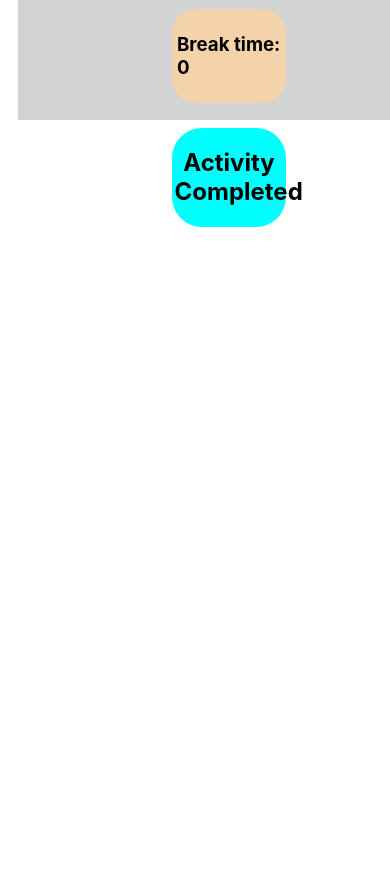
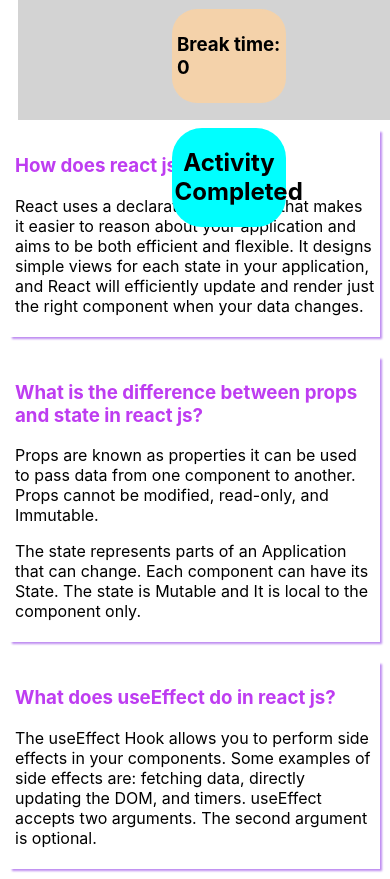
Before and after one commit to HasanBakar/daily-routine-of-life, a React (Create React App) app in the folder daily-routine-of-life/: page / in a window 390 px wide. Shown: the part 3680-4559 px from the top of the page. Before the commit the page ends 3907 px from the top, so only its background shows below. Built offline with nearby package versions, Linux system fonts and the light colour scheme.

Commit message:
some answer script for question

```diff
--- a/daily-routine-of-life/src/App.js
+++ b/daily-routine-of-life/src/App.js
@@ -1,6 +1,7 @@
 import './App.css';
 import { useState,useEffect } from "react";
 import Main from "./components/Main/Main";
+import Question from "./components/Question/Question";
 function App() {
   const [routine, setRoutine] = useState([]);
   const [value, setValue] = useState(0);
@@ -23,6 +24,7 @@ function App() {
       value={value}
       addToHandle={addToHandle}
       ></Main>
+      <Question></Question>
     </div>
   );
 }
--- a/daily-routine-of-life/src/components/Main/Main.js
+++ b/daily-routine-of-life/src/components/Main/Main.js
@@ -8,7 +8,7 @@ const Main = (props) => {
     // console.log(value);
     return (
         <div>
-            <div>
+
                     <div className="main-container">
                             <div>
 
@@ -36,7 +36,7 @@ const Main = (props) => {
                                ></Selfinfo>
                         </div>
                     </div>
-                </div>
+
         </div>
     );
 };
--- /dev/null
+++ b/daily-routine-of-life/src/components/Question/Question.css
@@ -0,0 +1,32 @@
+.questin-container {
+    margin: 18px;
+    display: grid;
+    grid-template-columns: 1fr 1fr 1fr;
+    gap: 18px;
+}
+
+.questin {
+    box-shadow: 2px 2px 2px rgb(190, 140, 240);
+    padding: 5px;
+}
+
+.questin h3 {
+    color: rgb(190, 61, 241);
+}
+
+@media (max-width:992px) {
+    .questin-container {
+        display: grid;
+        grid-template-columns: 1fr 1fr;
+        gap: 20px;
+        margin: 14px;
+    }
+}
+
+@media (max-width:576px) {
+    .questin-container {
+        display: grid;
+        grid-template-columns: 1fr;
+        margin: 10px;
+    }
+}
--- /dev/null
+++ b/daily-routine-of-life/src/components/Question/Question.js
@@ -0,0 +1,27 @@
+import React from 'react';
+import "./Question.css";
+
+const Question = () => {
+    return (
+        <div>
+            <div className="questin-container">
+                <div className="questin">
+                    <h3>How does react js work?</h3>
+                    <p>React uses a declarative paradigm that makes it easier to reason about your application and aims to be both efficient and flexible. It designs simple views for each state in your application, and React will efficiently update and render just the right component when your data changes.</p>
+                </div>
+                <div className="questin">
+                    <h3>What is the difference between props and state in react js?</h3>
+                    <p>Props are known as properties it can be used to pass data from one component to another. Props cannot be modified, read-only, and Immutable.</p>
+                    <p>The state represents parts of an Application that can change. Each component can have its State. The state is Mutable and It is local to the component only.</p>
+                </div>
+                <div className="questin">
+                    <h3>What does useEffect do in react js?</h3>
+                    <p>The useEffect Hook allows you to perform side effects in your components. Some examples of side effects are: fetching data, directly updating the DOM, and timers. useEffect accepts two arguments. The second argument is optional.</p>
+                </div>
+
+            </div>
+        </div>
+    );
+};
+
+export default Question;
--- a/daily-routine-of-life/src/components/Selfinfo/Selfinfo.js
+++ b/daily-routine-of-life/src/components/Selfinfo/Selfinfo.js
@@ -5,20 +5,21 @@ import { useState } from "react";
 const Selfinfo = (props) => {
 const {sum}= props;
 
+
 const [btime, setBtime] =useState(0);
-const breakTime= {};
+
 const getBreak =(fieldId)=>{
+
+
   const field =  document.getElementById(fieldId);
   const value = field.innerText;
   setBtime(value);
-//   let breakInfo = [];
-    breakTime[fieldId] = value;
-//   localStorage.setItem(,[...breakTime]);
-console.log(breakTime);
 }
+
 const completeMess=()=>{
-// console.log("hello");
-Swal.fire('Oh! Wow!! Completed your activity today!!!');
+
+Swal.fire('Oh! Wow!!',' Completed your activity today!!!');
+
 }
 
     return (
```
Also changed, not shown: daily-routine-of-life/src/components/Utilies/Utilies.js (deleted, +0 -8 lines).
